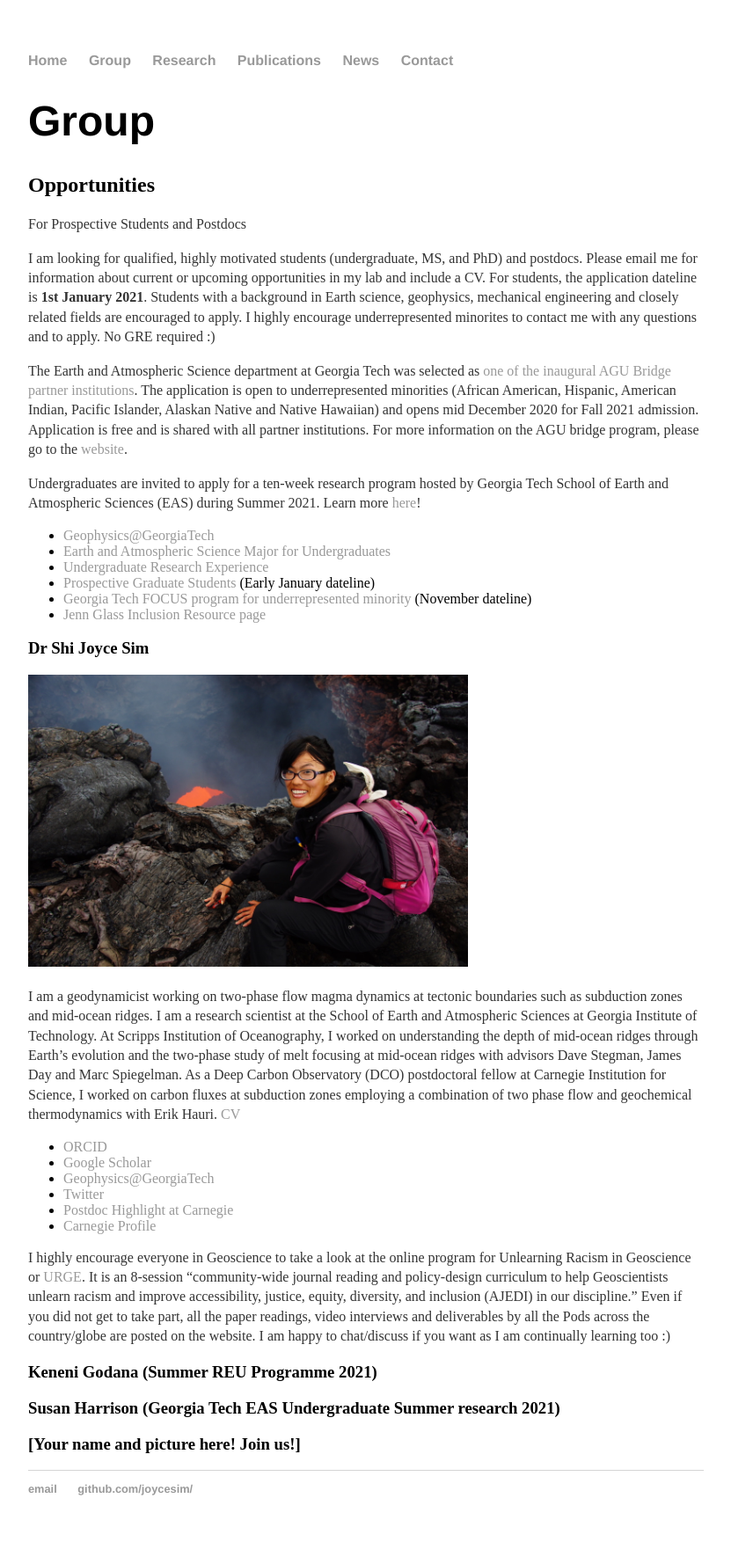
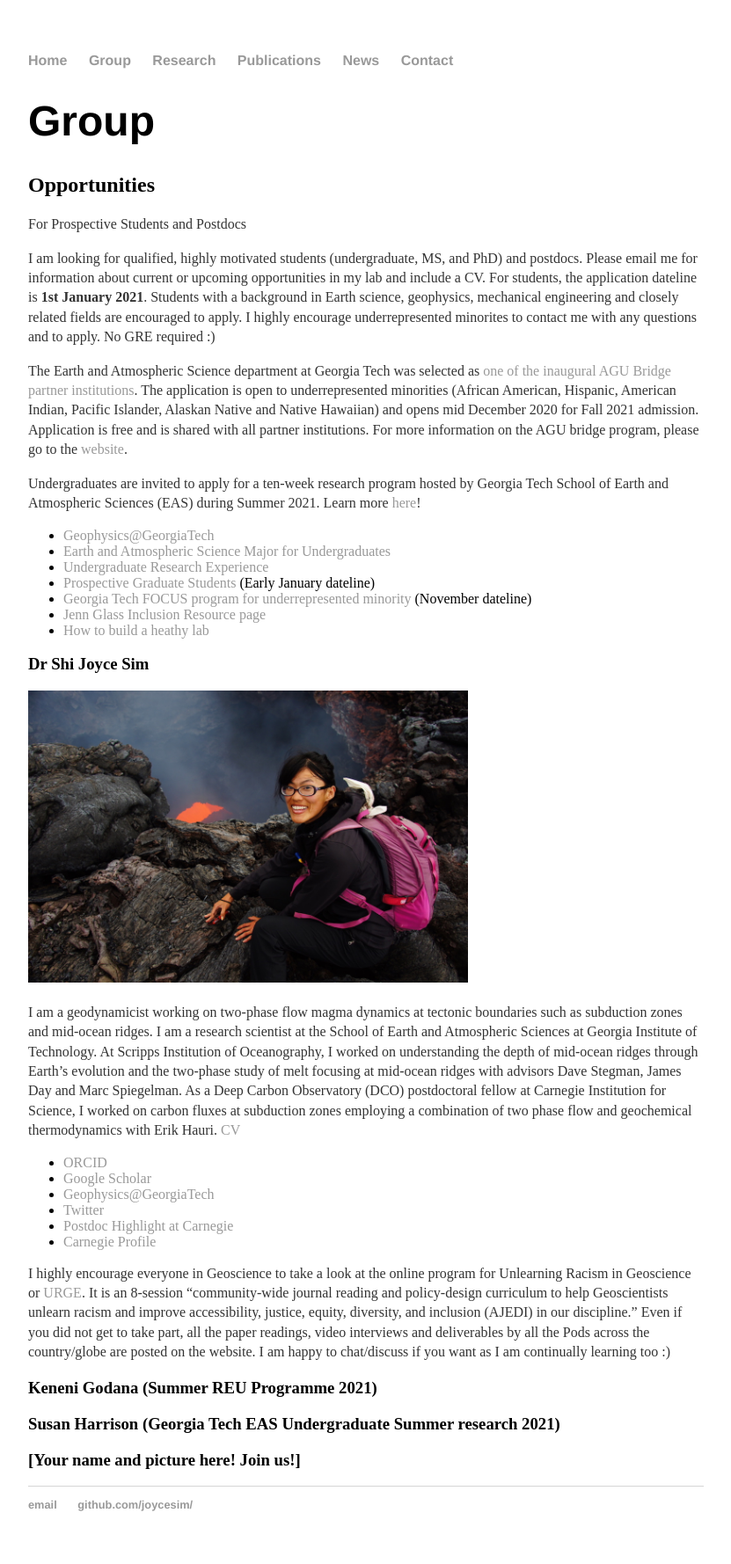
Before and after one commit to joycesim/joycesim.github.io, a Jekyll site: the page built from group/index.md, in a window 1280 px wide. Shown: the whole page at 88% size, without its empty margins (224-1055 px from the left). Built offline with Jekyll 4.4.1, drawn with Linux system fonts in a browser that asks for light colours.

Commit message:
Update index.md

```diff
--- a/group/index.md
+++ b/group/index.md
@@ -19,6 +19,7 @@ Undergraduates are invited to apply for a ten-week research program hosted by Ge
 * [Prospective Graduate Students](https://eas.gatech.edu/graduate/prospective-graduate-students) (Early January dateline)
 * [Georgia Tech FOCUS program for underrepresented minority](https://focus.gatech.edu/) (November dateline)
 * [Jenn Glass Inclusion Resource page](http://www.jenniferglass.com/Jennifer_Glass/Inclusion.html)
+* [How to build a heathy lab](https://www.nature.com/collections/pmlcrkkyyq)
 
 ### Dr Shi Joyce Sim
 <img src="/image/Profile3.JPG" alt="Kamchatka 2013" title="Kamchatka 2013." width="500" />
```
